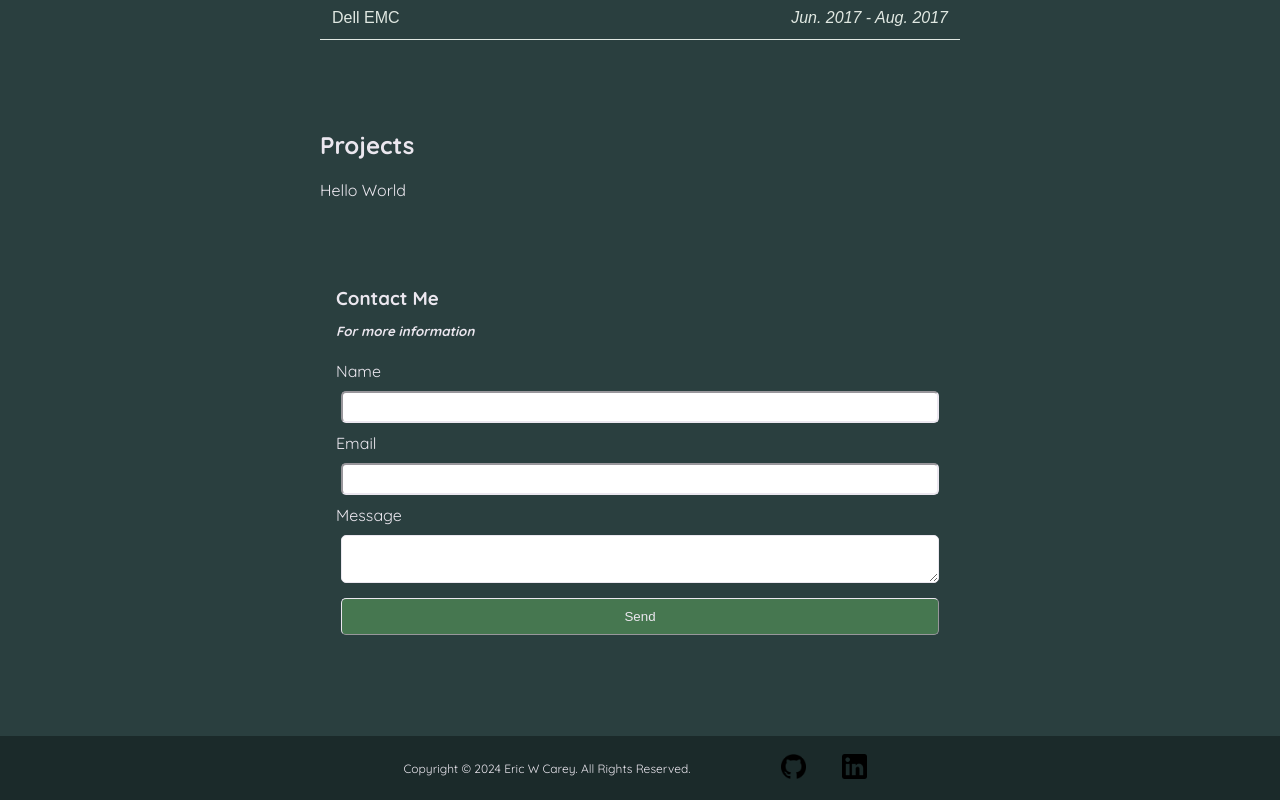
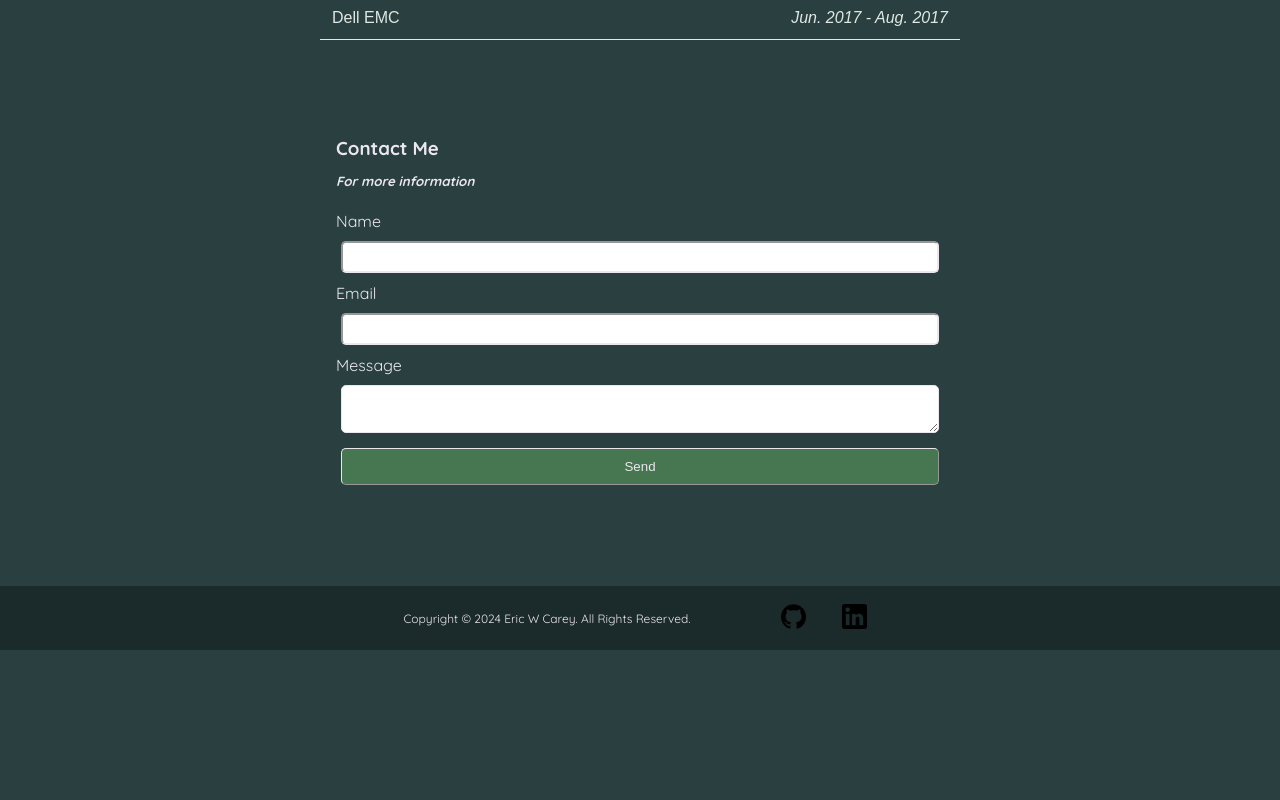
Before and after one commit to EricCarey286/Online-Resume, a React (Create React App) app: page / in a window 1280 px wide. Shown: the part 1057-1857 px from the top of the page. After the commit the page ends 1707 px from the top, so only its background shows below. Built offline with nearby package versions, Linux system fonts and the light colour scheme.

Commit message:
Clean Up

```diff
--- a/src/App.js
+++ b/src/App.js
@@ -14,7 +14,6 @@ function App() {
       <Header image={headshot} />
       <ConceptList />
       <Jobs />
-      <ProjectSection />
       <Contact />
       <Footer />
     </>
```
